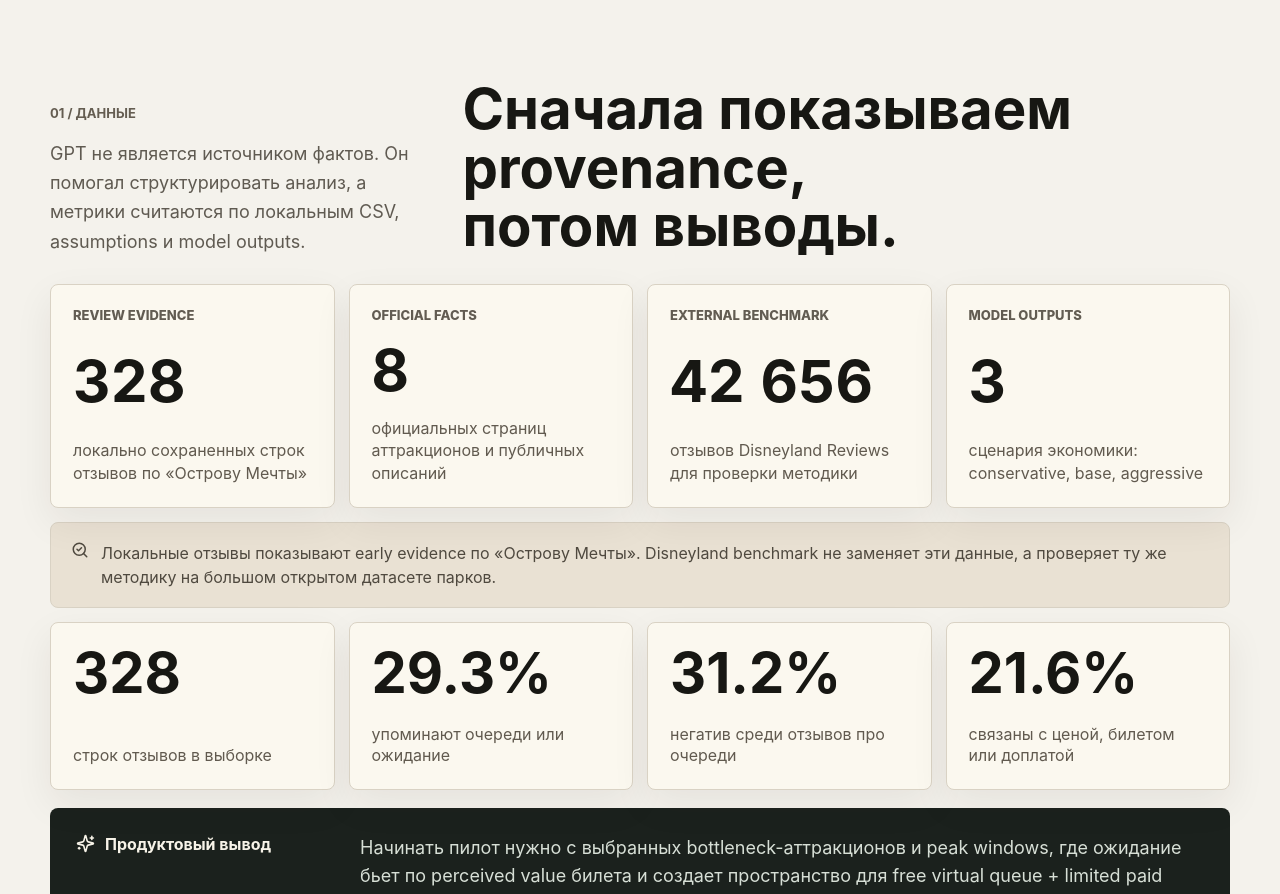
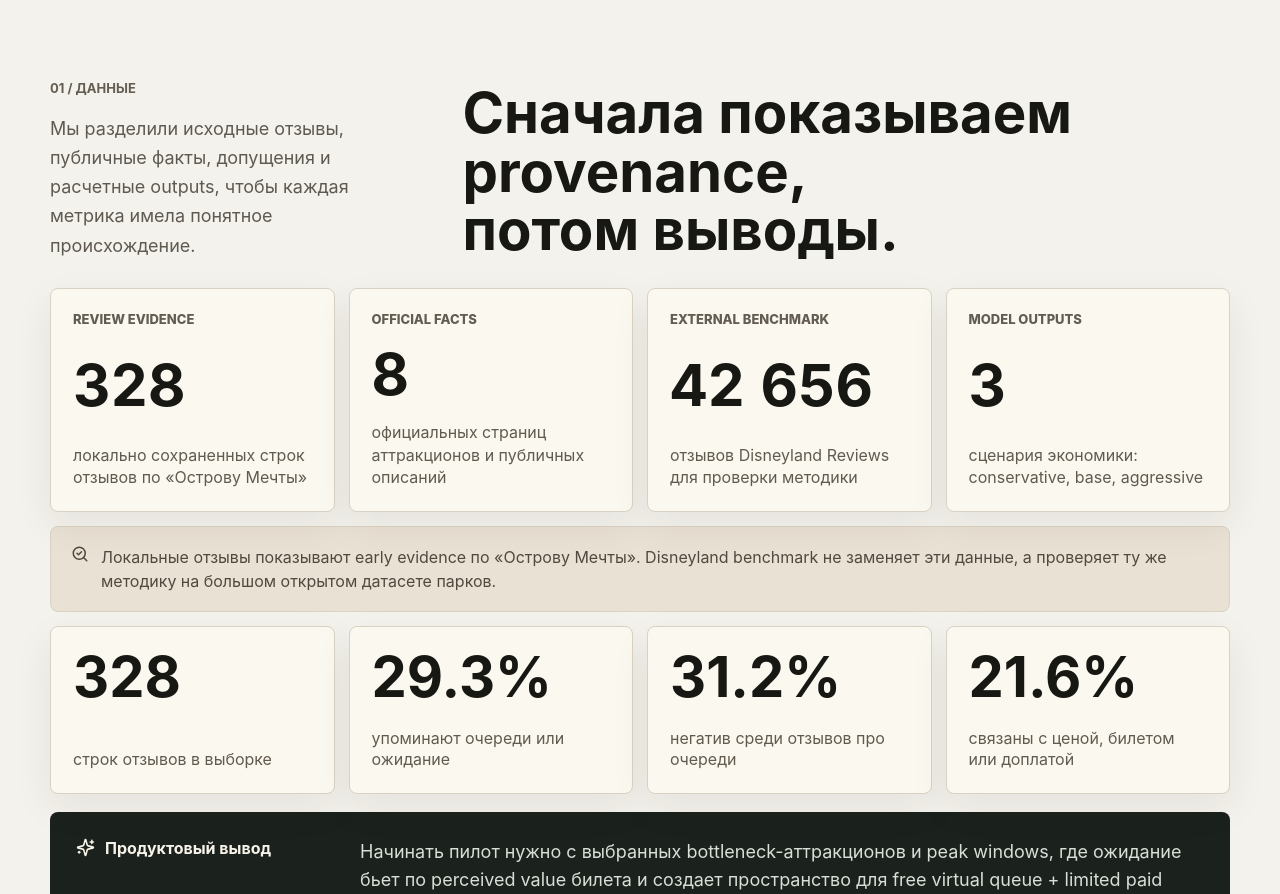
Before and after one commit to fedocc/dream-queue, a React (Vite) app in the folder web/: page / in a window 1280 px wide. Shown: the part 802-1696 px from the top of the page. Built offline with nearby package versions, Linux system fonts and the light colour scheme.

Commit message:
Refine landing data provenance copy

```diff
--- a/web/src/App.tsx
+++ b/web/src/App.tsx
@@ -189,8 +189,8 @@ function App() {
           <div className="sectionMeta">
             <span className="sectionLabel">01 / Данные</span>
             <p>
-              GPT не является источником фактов. Он помогал структурировать анализ, а метрики
-              считаются по локальным CSV, assumptions и model outputs.
+              Мы разделили исходные отзывы, публичные факты, допущения и расчетные outputs,
+              чтобы каждая метрика имела понятное происхождение.
             </p>
           </div>
           <h2>Сначала показываем provenance, потом выводы.</h2>
```
